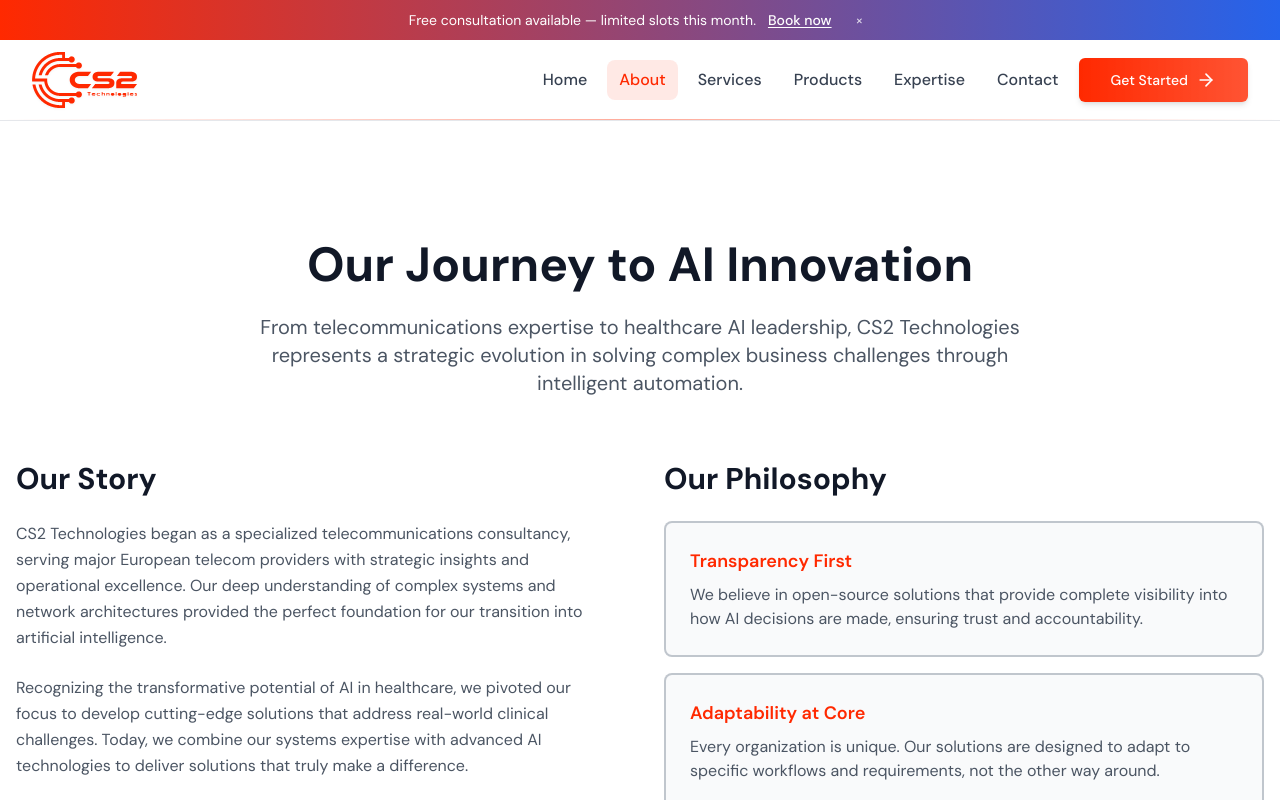
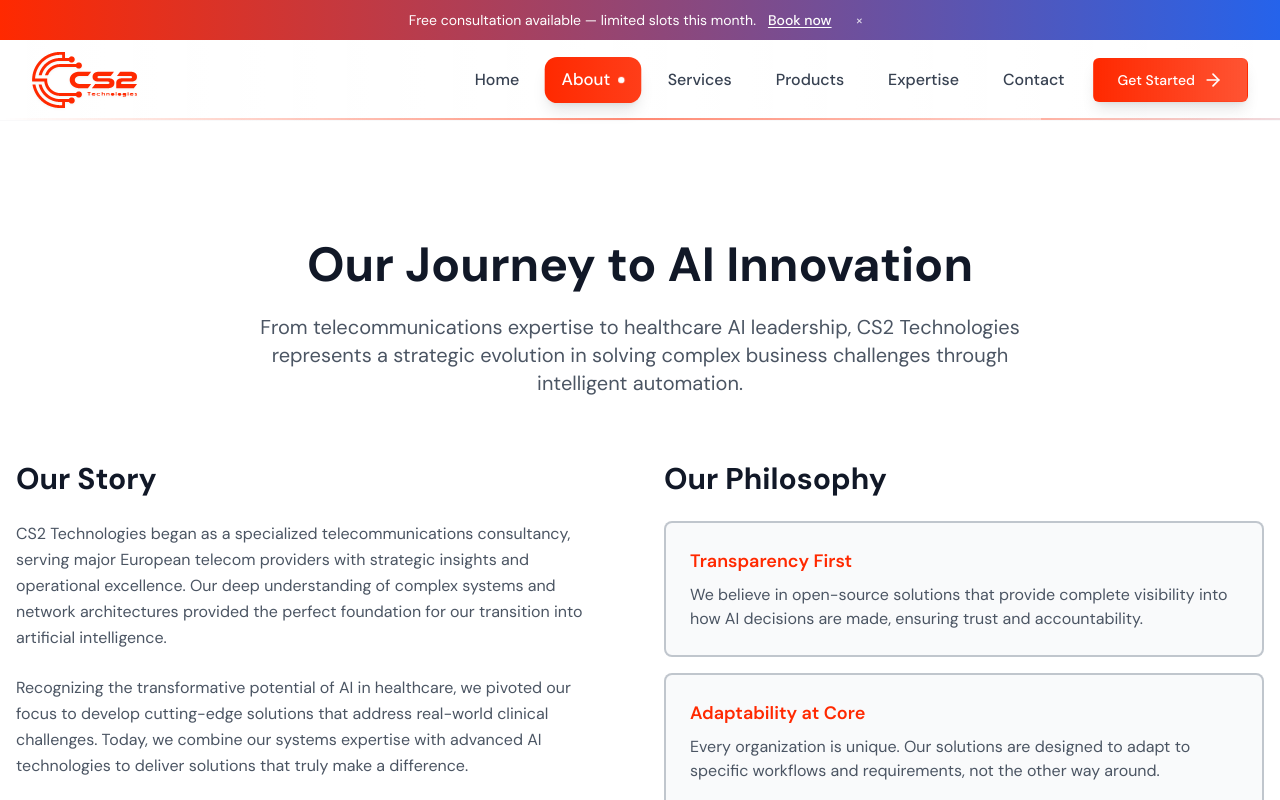
Before and after one commit to cs2qa/cs2-website, a Next.js app: page /about in a window 1280 px wide. Shown: the top 800 px of the page. Built offline with nearby package versions, Linux system fonts and the light colour scheme.

Commit message:
styles updated

```diff
--- a/components/navigation.tsx
+++ b/components/navigation.tsx
@@ -58,22 +58,25 @@ export default function Navigation() {
           </div>
         </div>
       )}
-      <nav className={`fixed ${showBanner ? 'top-10' : 'top-0'} w-full relative z-40 transition-all duration-300 ${scrolled ? 'bg-white/90 backdrop-blur supports-[backdrop-filter]:bg-white/70 shadow-md' : 'bg-white/80 backdrop-blur supports-[backdrop-filter]:bg-white/60 border-b'}`}>
+      <nav className={`fixed ${showBanner ? 'top-10' : 'top-0'} w-full relative z-40 transition-all duration-300 ${scrolled ? 'bg-white/95 backdrop-blur-xl supports-[backdrop-filter]:bg-white/85 shadow-xl border-b border-gray-100' : 'bg-gradient-to-r from-white/90 via-white/95 to-white/90 backdrop-blur-lg supports-[backdrop-filter]:bg-white/80 border-b border-gray-100/50'}`}>
       <div className="relative max-w-7xl mx-auto px-4 sm:px-6 lg:px-8">
         <div className="flex justify-between items-center h-20">
           <div className="flex items-center">
-            <Link href="/" className="flex items-center space-x-2">
+            <Link href="/" className="flex items-center space-x-2 group">
+              <div className="relative">
+                <div className="absolute inset-0 bg-gradient-to-r from-primary/20 to-blue-500/20 rounded-lg blur-xl opacity-0 group-hover:opacity-100 transition-opacity duration-500"></div>
                 <Image
                   src="/logoCS2.svg"
                   alt="CS2 Technologies"
                   width={500}
                   height={500}
-                className="h-14 w-auto drop-shadow-sm"
+                  className="h-14 w-auto drop-shadow-sm relative z-10 transform group-hover:scale-105 transition-transform duration-300"
                 />
+              </div>
             </Link>
           </div>
 
-          <div className="hidden md:flex items-center space-x-2">
+          <div className="hidden md:flex items-center space-x-3">
             {navItems.map((item) => {
               const active = pathname === item.href
               return (
@@ -81,16 +84,37 @@ export default function Navigation() {
                   key={item.href}
                   href={item.href}
                   aria-current={active ? 'page' : undefined}
-                  className={`relative px-3 py-2 rounded-lg font-medium transition-all duration-200 ${active ? 'text-primary bg-primary/10' : 'text-gray-700 hover:text-primary hover:bg-primary/5'}`}
+                  className={`relative px-4 py-2.5 rounded-xl font-medium transition-all duration-300 group ${
+                    active
+                      ? 'text-white bg-gradient-to-r from-primary to-primary/90 shadow-lg transform scale-105'
+                      : 'text-gray-700 hover:text-primary'
+                  }`}
                 >
+                  {!active && (
+                    <>
+                      <span className="absolute inset-0 bg-gradient-to-r from-primary/0 via-primary/10 to-primary/0 rounded-xl opacity-0 group-hover:opacity-100 transition-opacity duration-300"></span>
+                      <span className="absolute inset-0 bg-gradient-to-r from-primary/10 to-blue-500/10 rounded-xl opacity-0 group-hover:opacity-100 blur-sm transition-all duration-300 transform group-hover:scale-110"></span>
+                    </>
+                  )}
+                  <span className="relative z-10 flex items-center">
                     {item.label}
+                    {active && (
+                      <span className="ml-2 w-1.5 h-1.5 bg-white rounded-full animate-pulse"></span>
+                    )}
+                  </span>
                 </Link>
               )
             })}
-            <Link href="/get-started">
-              <Button size="lg" className="bg-gradient-to-r from-primary to-primary/80 hover:from-primary/90 hover:to-primary text-white px-8 shadow-md hover:shadow-lg">
+            <Link href="/get-started" className="ml-2">
+              <Button
+                size="lg"
+                className="relative bg-gradient-to-r from-primary via-primary/90 to-primary/80 hover:from-primary/90 hover:via-primary hover:to-primary/90 text-white px-6 shadow-lg hover:shadow-2xl transform hover:scale-105 transition-all duration-300 border border-primary/20 overflow-hidden group"
+              >
+                <span className="absolute inset-0 bg-gradient-to-r from-transparent via-white/20 to-transparent -translate-x-full group-hover:translate-x-full transition-transform duration-700"></span>
+                <span className="relative flex items-center">
                   Get Started
-                <ArrowRight className="ml-2 w-5 h-5" />
+                  <ArrowRight className="ml-2 w-5 h-5 group-hover:translate-x-1 transition-transform duration-300" />
+                </span>
               </Button>
             </Link>
           </div>
@@ -106,24 +130,33 @@ export default function Navigation() {
       </div>
 
       {isOpen && (
-        <div className="md:hidden absolute inset-x-0 top-full bg-white/95 backdrop-blur border-b shadow-sm">
-          <div className="px-3 pt-3 pb-4 space-y-1">
+        <div className="md:hidden absolute inset-x-0 top-full bg-white/95 backdrop-blur-xl border-b shadow-xl">
+          <div className="px-3 pt-3 pb-4 space-y-2">
             {navItems.map((item) => {
               const active = pathname === item.href
               return (
                 <Link
                   key={item.href}
                   href={item.href}
-                  className={`block px-3 py-2 rounded-lg font-medium transition-colors ${active ? 'text-primary bg-primary/10' : 'text-gray-700 hover:text-primary hover:bg-primary/5'}`}
+                  className={`block px-4 py-3 rounded-xl font-medium transition-all duration-300 ${
+                    active
+                      ? 'text-white bg-gradient-to-r from-primary to-primary/90 shadow-md transform scale-105'
+                      : 'text-gray-700 hover:text-primary hover:bg-gradient-to-r hover:from-primary/5 hover:to-blue-500/5'
+                  }`}
                   onClick={() => setIsOpen(false)}
                   aria-current={active ? 'page' : undefined}
                 >
+                  <span className="flex items-center">
                     {item.label}
+                    {active && (
+                      <span className="ml-2 w-1.5 h-1.5 bg-white rounded-full animate-pulse"></span>
+                    )}
+                  </span>
                 </Link>
               )
             })}
             <Link href="/get-started">
-              <Button size="lg" className="w-full bg-gradient-to-r from-primary to-primary/80 hover:from-primary/90 hover:to-primary text-white px-8 mt-3 shadow-md hover:shadow-lg">
+              <Button size="lg" className="w-full bg-gradient-to-r from-primary via-primary/90 to-primary/80 hover:from-primary/90 hover:via-primary hover:to-primary/90 text-white px-8 mt-3 shadow-lg hover:shadow-xl transform hover:scale-105 transition-all duration-300 border border-primary/20">
                 Get Started
                 <ArrowRight className="ml-2 w-5 h-5" />
               </Button>
@@ -131,8 +164,11 @@ export default function Navigation() {
           </div>
         </div>
       )}
-      {/* Gradient accent line */}
-      <div className="pointer-events-none absolute inset-x-0 bottom-0 h-px bg-gradient-to-r from-transparent via-primary/40 to-transparent" />
+      {/* Animated gradient accent line */}
+      <div className="pointer-events-none absolute inset-x-0 bottom-0 h-0.5 overflow-hidden">
+        <div className="h-full w-full bg-gradient-to-r from-transparent via-primary/60 to-transparent animate-pulse"></div>
+        <div className="absolute inset-0 h-full w-full bg-gradient-to-r from-primary/20 via-blue-500/20 to-primary/20 transform translate-x-full animate-slide-infinite"></div>
+      </div>
     </nav>
     </>
   )
--- a/tailwind.config.ts
+++ b/tailwind.config.ts
@@ -69,6 +69,7 @@ const config: Config = {
         'fade-down': 'fadeDown 0.5s ease-in-out',
         'slide-in': 'slideIn 0.5s ease-in-out',
         'bounce-gentle': 'bounceGentle 1s ease-in-out',
+        'slide-infinite': 'slideInfinite 3s linear infinite',
       },
       keyframes: {
         fadeIn: {
@@ -91,6 +92,10 @@ const config: Config = {
           '0%, 100%': { transform: 'translateY(0)' },
           '50%': { transform: 'translateY(-5px)' },
         },
+        slideInfinite: {
+          '0%': { transform: 'translateX(-100%)' },
+          '100%': { transform: 'translateX(100%)' },
+        },
       },
     },
   },
```
Lines whose indentation alone changed are shown as unchanged.
